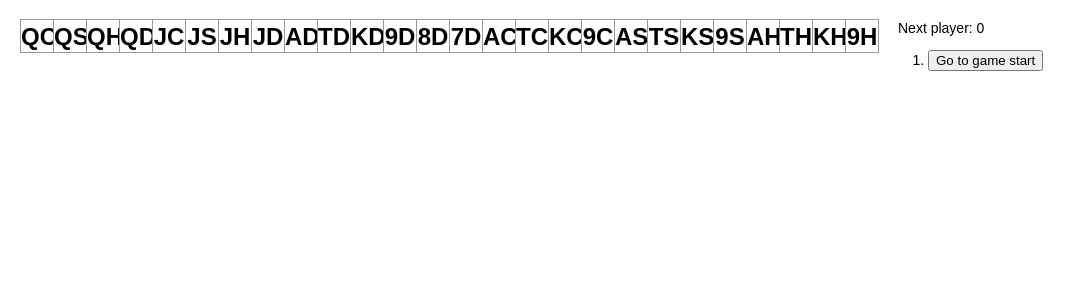
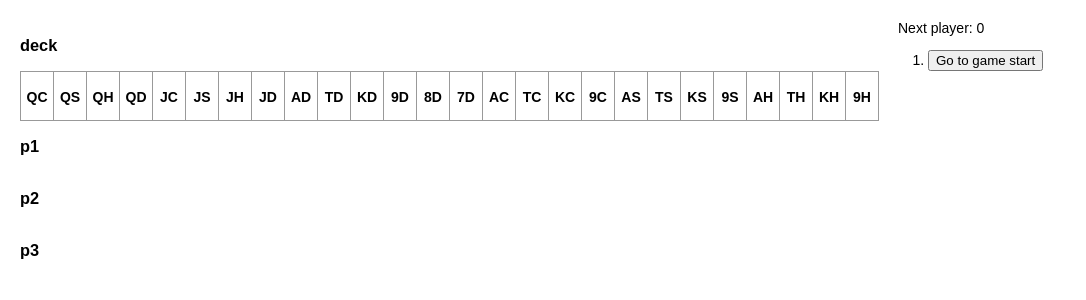
Before and after one commit to nickhart/turbo-game, a Next.js app in the folder apps/web/: page / in a window 1280 px wide. Shown: the top 300 px of the page, without its empty margins (0-1086 px from the left). Built offline with nearby package versions, Linux system fonts and the light colour scheme.

Commit message:
updated css and added labels for hands

```diff
--- a/apps/web/pages/index.tsx
+++ b/apps/web/pages/index.tsx
@@ -1,5 +1,12 @@
 import React, { MouseEvent } from 'react';
 import ReactDOM from 'react-dom/client';
+
+const handNames = [
+  'deck',
+  'p1',
+  'p2',
+  'p3'
+];
 
 type Card = {
   index: number;
@@ -44,7 +51,7 @@ const gameDeck: Array<Card> = [
 
 function Card(props: any) {
   return (
-    <button className="card" onClick={props.onClick}>
+    <button className="card" onClick={props.onClick} key={props.cardKey}>
       {props.value}
     </button>
   );
@@ -57,21 +64,23 @@ interface BoardProps {
 }
 
 class Board extends React.Component<BoardProps, any> {
-  renderCard(card: Card) {
-    console.log(`renderCard: ${card.name}`);
+  renderCard(card: Card, handName: string, index: number) {
+    const cardKey = `${handName}_${index}`;
     return (
       <Card
         value={card.name}
+        cardKey={cardKey}
         onClick={() => this.props.onClick(card)}
       />
     );
   }
 
-  renderHand(hand: Array<Card>) {
+  renderHand(hand: Array<Card>, handName: string) {
     return (
-      <div className="board-row">
+      <div className="board-row" id={handName}>
+        <h3>{handName}</h3>
       {
-        hand.map((card) => this.renderCard(card))
+        hand.map((card, index) => this.renderCard(card, handName, index))
       }
       </div>
     );
@@ -82,7 +91,7 @@ class Board extends React.Component<BoardProps, any> {
     return (
       <div>
         {
-          hands.map((hand) => this.renderHand(hand))
+          hands.map((hand, index) => this.renderHand(hand, handNames[index]))
         }
       </div>
     );
@@ -102,7 +111,6 @@ function extractHands(cards: Array<number>): Array<Array<Card>> {
 
   cards.forEach((item: number, index: number) => {
     const hand: Array<Card> = hands[item];
-    console.log(`card# ${index} => hand# ${item} => ${hand}`);
     hand.push(gameDeck[index]);
   });
 
@@ -135,7 +143,6 @@ class Game extends React.Component<GameProps, any> {
         return;
       }
       cards[card.index] = this.state.currentPlayer+1;
-      console.log(`setting card ${card.index} to ${this.state.currentPlayer}`);
       this.setState({
           history: history.concat([{
               cards: cards,
--- a/apps/web/pages/styles.css
+++ b/apps/web/pages/styles.css
@@ -21,10 +21,10 @@ body {
     background: #fff;
     border: 1px solid #999;
     float: left;
-    font-size: 24px;
+    font-size: 14px;
     font-weight: bold;
-    line-height: 34px;
-    height: 34px;
+    line-height: 50px;
+    height: 50px;
     margin-right: -1px;
     margin-top: -1px;
     padding: 0;
```
